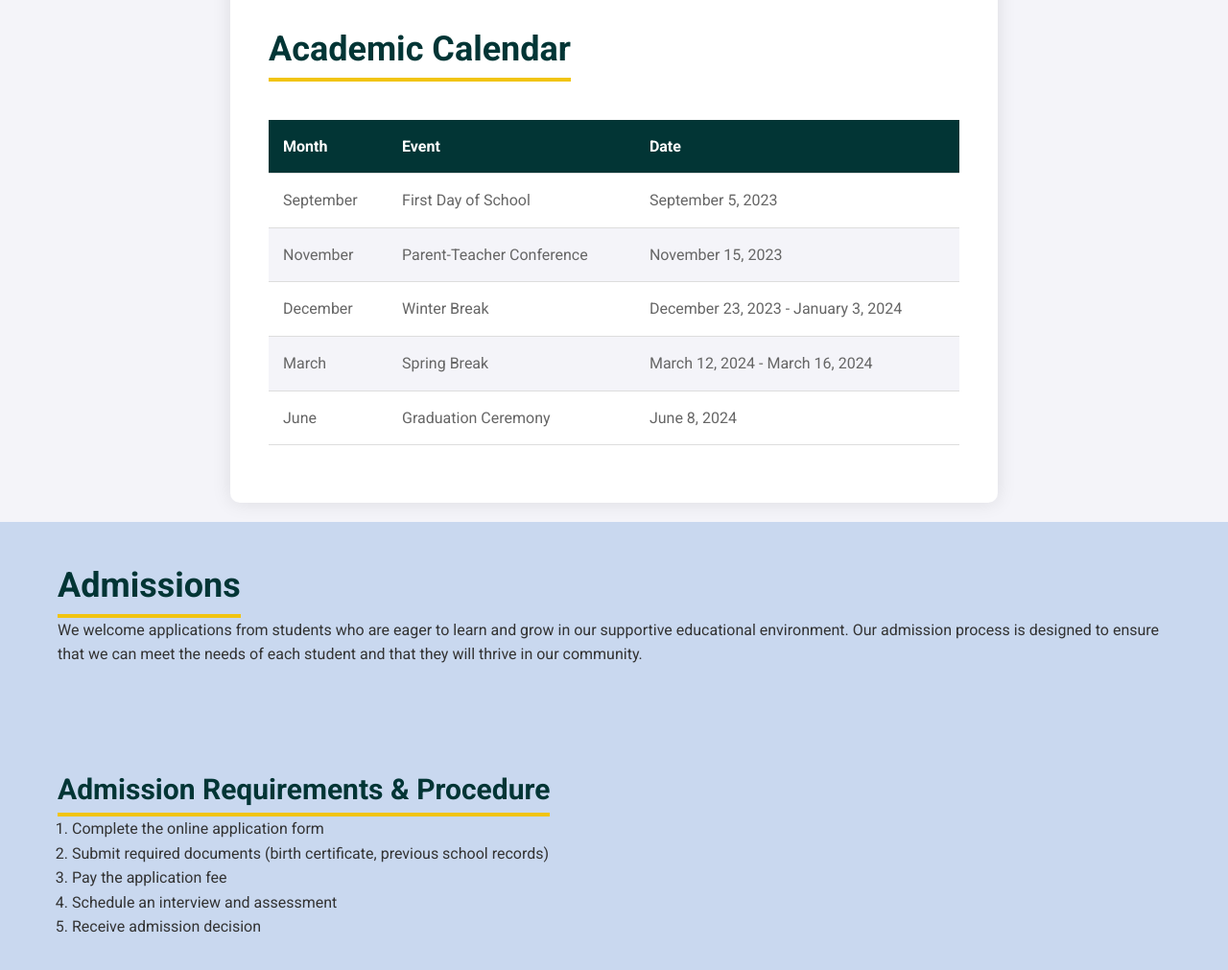
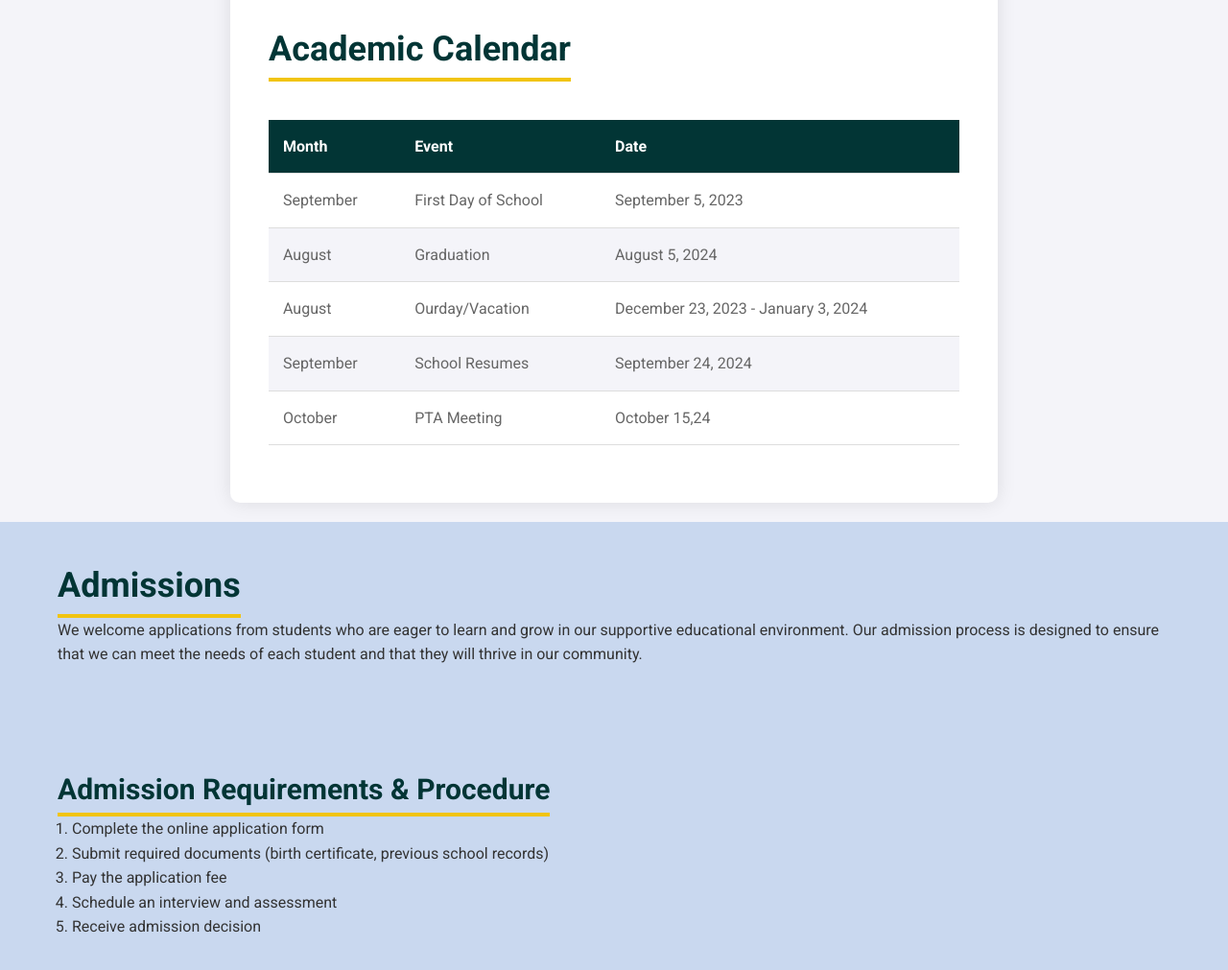
Before and after one commit to ELWINKUMI/EmmalordEducationalComplex, a plain HTML site: page index.html in a window 1280 px wide. Shown: the part 4466-5477 px from the top of the page at 96% size. Drawn offline with Linux system fonts and the light colour scheme.

Commit message:
Emmalord Comple

```diff
--- a/index.html
+++ b/index.html
@@ -345,24 +345,24 @@
                         <td>September 5, 2023</td>
                     </tr>
                     <tr>
-                        <td>November</td>
-                        <td>Parent-Teacher Conference</td>
-                        <td>November 15, 2023</td>
+                        <td>August</td>
+                        <td>Graduation</td>
+                        <td>August 5, 2024</td>
                     </tr>
                     <tr>
-                        <td>December</td>
-                        <td>Winter Break</td>
+                        <td>August</td>
+                        <td>Ourday/Vacation</td>
                         <td>December 23, 2023 - January 3, 2024</td>
                     </tr>
                     <tr>
-                        <td>March</td>
-                        <td>Spring Break</td>
-                        <td>March 12, 2024 - March 16, 2024</td>
+                        <td>September</td>
+                        <td>School Resumes</td>
+                        <td>September 24, 2024</td>
                     </tr>
                     <tr>
-                        <td>June</td>
-                        <td>Graduation Ceremony</td>
-                        <td>June 8, 2024</td>
+                        <td>October</td>
+                        <td>PTA Meeting</td>
+                        <td>October 15,24</td>
                     </tr>
                 </tbody>
             </table>
@@ -427,15 +427,16 @@
                 </div>
                 <div class="footer-section message-form">
                     <h4>Send Us a Message</h4>
-                    <form>
-                        <input type="text" placeholder="Your Name" required>
-                        <input type="email" placeholder="Your Email" required>
-                        <textarea placeholder="Your Message" required></textarea>
+                    <form id="contact-form">
+                        <input type="text" name="name" placeholder="Your Name" required>
+                        <input type="email" name="email" placeholder="Your Email" required>
+                        <textarea name="message" placeholder="Your Message" required></textarea>
                         <button type="submit">Send Message</button>
                     </form>
+                    <div id="success-message" style="display:none; color: green;">
+                        Your message has been sent successfully!
+                    </div>
                 </div>
-            </div>
-        </div>
     </footer>
 
     <script src="script.js"></script>
```
Also changed, not shown: script.js (line endings or trailing spaces).
